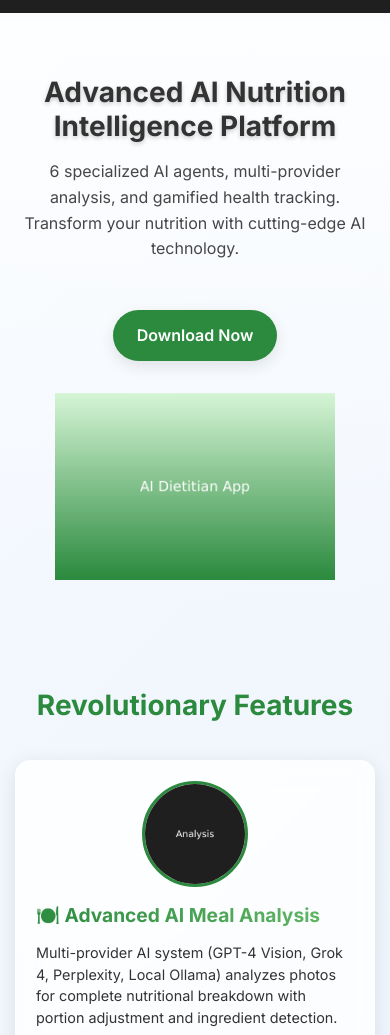
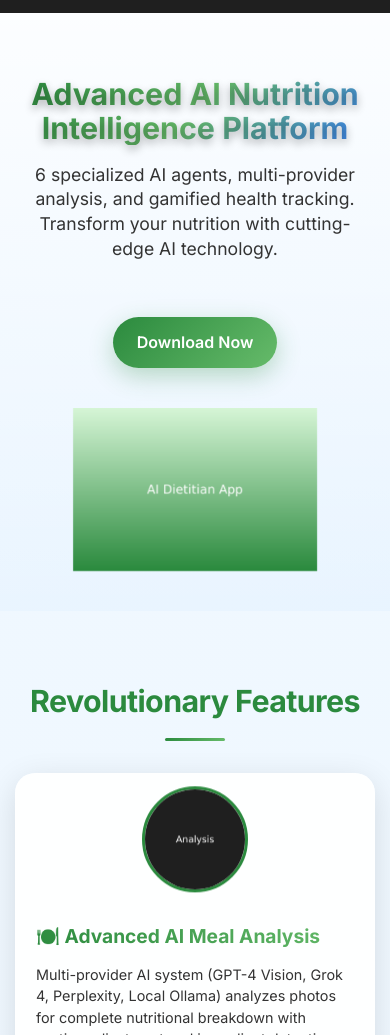
Before and after one commit to Olive-blockchain/ai-dietitian-website, a plain HTML site: page index.html in a window 390 px wide. Shown: the part 65-1100 px from the top of the page. Drawn offline with Linux system fonts and the light colour scheme.

Commit message:
Update style.css

```diff
--- a/style.css
+++ b/style.css
@@ -5,14 +5,17 @@
     --secondary-color: #1f1f1f;
     --text-color: #333;
     --background-color: #f4f4f4;
-    --card-background: rgba(255, 255, 255, 0.8);
-    --card-border: rgba(255, 255, 255, 0.3);
-    --shadow-color: rgba(0, 0, 0, 0.1);
-    --gradient-start: #f5f9ff;
-    --gradient-end: #d5e4f0;
+    --card-background: rgba(255, 255, 255, 0.9);
+    --card-border: rgba(255, 255, 255, 0.4);
+    --shadow-color: rgba(0, 0, 0, 0.12);
+    --gradient-start: #f0f8ff;
+    --gradient-end: #e6f3ff;
+    --accent-gradient: linear-gradient(135deg, #667eea 0%, #764ba2 100%);
     --pokemon-blue: #3B82F6;
     --pokemon-red: #EF4444;
     --pokemon-yellow: #F59E0B;
+    --glass-bg: rgba(255, 255, 255, 0.25);
+    --glass-border: rgba(255, 255, 255, 0.18);
 }
 
 [data-theme='dark'] {
@@ -20,14 +23,17 @@
     --secondary-color: #f4f4f4;
     --text-color: #f4f4f4;
     --background-color: #222;
-    --card-background: rgba(0, 0, 0, 0.6);
-    --card-border: rgba(255, 255, 255, 0.1);
-    --shadow-color: rgba(0, 0, 0, 0.3);
-    --gradient-start: #333;
-    --gradient-end: #111;
+    --card-background: rgba(0, 0, 0, 0.7);
+    --card-border: rgba(255, 255, 255, 0.15);
+    --shadow-color: rgba(0, 0, 0, 0.4);
+    --gradient-start: #1a1a2e;
+    --gradient-end: #16213e;
+    --accent-gradient: linear-gradient(135deg, #667eea 0%, #764ba2 100%);
     --pokemon-blue: #60A5FA;
     --pokemon-red: #F87171;
     --pokemon-yellow: #FBBF24;
+    --glass-bg: rgba(255, 255, 255, 0.1);
+    --glass-border: rgba(255, 255, 255, 0.2);
 }
 
 body {
@@ -36,8 +42,11 @@ body {
     background: linear-gradient(135deg, var(--gradient-start), var(--gradient-end));
     color: var(--text-color);
     line-height: 1.6;
-    transition: background-color 0.3s ease, color 0.3s ease;
+    transition: all 0.3s ease;
     overflow-x: hidden;
+    background-attachment: fixed;
+    background-size: 400% 400%;
+    animation: gradientShift 20s ease infinite;
 }
 
 header {
@@ -77,7 +86,8 @@ nav {
 }
 
 #theme-toggle:hover {
-    transform: rotate(20deg);
+    transform: rotate(20deg) scale(1.1);
+    color: var(--primary-color);
 }
 
 .logo a {
@@ -112,18 +122,22 @@ nav ul li a {
 
 nav ul li a:hover {
     color: var(--primary-color);
+    transform: translateY(-2px);
 }
 
 #hero {
     position: relative;
     text-align: center;
-    padding: 80px 20px;
+    padding: 100px 20px;
     overflow: hidden;
     display: flex;
     flex-direction: column;
     align-items: center;
     justify-content: center;
-    min-height: 60vh;
+    min-height: 70vh;
+    background: linear-gradient(135deg, var(--gradient-start), var(--gradient-end));
+    background-size: 400% 400%;
+    animation: gradientShift 15s ease infinite;
 }
 
 #hero::before {
@@ -148,17 +162,26 @@ nav ul li a:hover {
 }
 
 .hero-content h1 {
-    font-size: 3.5rem;
-    margin-bottom: 1rem;
+    font-size: 3.8rem;
+    margin-bottom: 1.5rem;
     font-weight: 700;
     color: var(--text-color);
-    text-shadow: 0 2px 4px rgba(0,0,0,0.2);
+    text-shadow: 0 4px 8px rgba(0,0,0,0.3);
+    background: linear-gradient(135deg, var(--primary-color), #66BB6A, var(--pokemon-blue));
+    -webkit-background-clip: text;
+    -webkit-text-fill-color: transparent;
+    background-clip: text;
+    animation: fadeInUp 1s ease-out;
 }
 
 .hero-content p {
-    font-size: 1.3rem;
+    font-size: 1.4rem;
     color: var(--text-color);
     opacity: 0.9;
+    margin-bottom: 2rem;
+    animation: fadeInUp 1s ease-out 0.3s both;
+    line-height: 1.6;
+    max-width: 600px;
 }
 
 .hero-image {
@@ -167,27 +190,57 @@ nav ul li a:hover {
     right: 0;
     max-width: 45%;
     height: auto;
-    opacity: 0.85;
+    opacity: 0.9;
     z-index: 1;
+    animation: slideInRight 1s ease-out 0.6s both;
+    transition: transform 0.3s ease;
+}
+
+.hero-image:hover {
+    transform: scale(1.05);
 }
 
 .cta-button {
     display: inline-block;
-    background-color: var(--primary-color);
+    background: linear-gradient(135deg, var(--primary-color), #66BB6A);
     color: #fff;
-    padding: 1rem 2.5rem;
+    padding: 1.2rem 3rem;
     text-decoration: none;
-    border-radius: 30px;
+    border-radius: 50px;
     margin-top: 2rem;
     font-size: 1.1rem;
     font-weight: 600;
-    transition: background-color 0.3s ease, transform 0.3s ease;
-    box-shadow: 0 5px 15px var(--shadow-color);
+    transition: all 0.3s ease;
+    box-shadow: 0 8px 25px rgba(43, 138, 62, 0.3);
+    position: relative;
+    overflow: hidden;
+    animation: fadeInUp 1s ease-out 0.9s both;
 }
 
 .cta-button:hover {
-    background-color: #5cb85c;
-    transform: translateY(-3px);
+    transform: translateY(-5px);
+    box-shadow: 0 15px 35px rgba(43, 138, 62, 0.4);
+    animation: pulse 1s infinite;
+}
+
+.cta-button:active {
+    transform: translateY(-2px);
+    box-shadow: 0 5px 15px rgba(43, 138, 62, 0.3);
+}
+
+.cta-button::before {
+    content: '';
+    position: absolute;
+    top: 0;
+    left: -100%;
+    width: 100%;
+    height: 100%;
+    background: linear-gradient(90deg, transparent, rgba(255,255,255,0.3), transparent);
+    transition: left 0.6s;
+}
+
+.cta-button:hover::before {
+    left: 100%;
 }
 
 section {
@@ -198,10 +251,25 @@ section {
 
 h2 {
     text-align: center;
-    font-size: 2.5rem;
+    font-size: 2.8rem;
     font-weight: 700;
-    margin-bottom: 3rem;
+    margin-bottom: 3.5rem;
     color: var(--primary-color);
+    position: relative;
+    padding-bottom: 1rem;
+    letter-spacing: -0.02em;
+}
+
+h2::after {
+    content: '';
+    position: absolute;
+    bottom: 0;
+    left: 50%;
+    transform: translateX(-50%);
+    width: 60px;
+    height: 3px;
+    background: linear-gradient(135deg, var(--primary-color), #66BB6A);
+    border-radius: 2px;
 }
 
 .feature-grid,
@@ -217,20 +285,46 @@ h2 {
 .faq-item,
 .differentiator {
     background: var(--card-background);
-    padding: 2rem;
-    border-radius: 15px;
-    box-shadow: 0 5px 20px var(--shadow-color);
+    padding: 2.5rem;
+    border-radius: 20px;
+    box-shadow: 0 8px 32px var(--shadow-color);
     border: 1px solid var(--card-border);
-    backdrop-filter: blur(10px);
-    -webkit-backdrop-filter: blur(10px);
-    transition: transform 0.3s ease;
+    backdrop-filter: blur(15px);
+    -webkit-backdrop-filter: blur(15px);
+    transition: all 0.3s ease;
+    position: relative;
+    overflow: hidden;
 }
 
 .feature:hover,
 .review:hover,
 .faq-item:hover,
 .differentiator:hover {
-    transform: translateY(-5px);
+    transform: translateY(-8px);
+    box-shadow: 0 15px 40px var(--shadow-color);
+    border-color: var(--primary-color);
+}
+
+.feature::before,
+.review::before,
+.faq-item::before,
+.differentiator::before {
+    content: '';
+    position: absolute;
+    top: 0;
+    left: 0;
+    width: 100%;
+    height: 100%;
+    background: linear-gradient(45deg, transparent, rgba(255,255,255,0.1), transparent);
+    transform: translateX(-100%);
+    transition: transform 0.6s;
+}
+
+.feature:hover::before,
+.review:hover::before,
+.faq-item:hover::before,
+.differentiator:hover::before {
+    transform: translateX(100%);
 }
 
 .feature img,
@@ -239,20 +333,30 @@ h2 {
     height: 100px;
     border-radius: 50%;
     object-fit: cover;
-    margin-bottom: 1rem;
+    margin-bottom: 1.5rem;
     display: block;
     margin-left: auto;
     margin-right: auto;
     border: 3px solid var(--primary-color);
+    transition: all 0.3s ease;
+    animation: float 3s ease-in-out infinite;
+}
+
+.feature img:hover,
+.review img:hover {
+    transform: scale(1.1);
+    box-shadow: 0 10px 25px rgba(43, 138, 62, 0.3);
 }
 
 .feature h3,
 .faq-item h3,
 .differentiator h3 {
-    font-size: 1.5rem;
+    font-size: 1.6rem;
     font-weight: 600;
     margin-top: 0;
     color: var(--text-color);
+    line-height: 1.3;
+    margin-bottom: 1rem;
 }
 
 .differentiator {
@@ -262,13 +366,16 @@ h2 {
 
 .differentiator h3 {
     color: var(--primary-color);
-    font-size: 1.3rem;
-    margin-bottom: 1rem;
+    font-size: 1.4rem;
+    margin-bottom: 1.2rem;
+    font-weight: 700;
 }
 
 .differentiator p {
-    line-height: 1.7;
-    font-size: 0.95rem;
+    line-height: 1.8;
+    font-size: 1rem;
+    color: var(--text-color);
+    opacity: 0.9;
 }
 
 .review p {
@@ -348,17 +455,37 @@ footer {
 .price-card {
     background: var(--card-background);
     border: 1px solid var(--card-border);
-    border-radius: 15px;
-    padding: 2rem;
+    border-radius: 20px;
+    padding: 2.5rem;
     text-align: center;
-    box-shadow: 0 5px 20px var(--shadow-color);
-    backdrop-filter: blur(10px);
-    -webkit-backdrop-filter: blur(10px);
-    transition: transform 0.3s ease;
+    box-shadow: 0 8px 32px var(--shadow-color);
+    backdrop-filter: blur(15px);
+    -webkit-backdrop-filter: blur(15px);
+    transition: all 0.3s ease;
+    position: relative;
+    overflow: hidden;
 }
 
 .price-card:hover {
-    transform: translateY(-5px);
+    transform: translateY(-8px);
+    box-shadow: 0 15px 40px var(--shadow-color);
+    border-color: var(--primary-color);
+}
+
+.price-card::before {
+    content: '';
+    position: absolute;
+    top: 0;
+    left: 0;
+    width: 100%;
+    height: 100%;
+    background: linear-gradient(45deg, transparent, rgba(255,255,255,0.1), transparent);
+    transform: translateX(-100%);
+    transition: transform 0.6s;
+}
+
+.price-card:hover::before {
+    transform: translateX(100%);
 }
 
 .price-card h3 {
@@ -404,6 +531,61 @@ footer {
     font-weight: 700;
 }
 
+/* Animations */
+@keyframes gradientShift {
+    0% { background-position: 0% 50%; }
+    50% { background-position: 100% 50%; }
+    100% { background-position: 0% 50%; }
+}
+
+@keyframes fadeInUp {
+    from {
+        opacity: 0;
+        transform: translateY(30px);
+    }
+    to {
+        opacity: 1;
+        transform: translateY(0);
+    }
+}
+
+@keyframes slideInRight {
+    from {
+        opacity: 0;
+        transform: translateX(50px);
+    }
+    to {
+        opacity: 0.9;
+        transform: translateX(0);
+    }
+}
+
+@keyframes pulse {
+    0%, 100% { transform: scale(1); }
+    50% { transform: scale(1.05); }
+}
+
+@keyframes float {
+    0%, 100% { transform: translateY(0px); }
+    50% { transform: translateY(-10px); }
+}
+
+@keyframes fadeIn {
+    from { opacity: 0; }
+    to { opacity: 1; }
+}
+
+@keyframes slideInUp {
+    from {
+        opacity: 0;
+        transform: translateY(40px);
+    }
+    to {
+        opacity: 1;
+        transform: translateY(0);
+    }
+}
+
 /* Tablet styles */
 @media (max-width: 1024px) and (min-width: 769px) {
     section {
@@ -411,7 +593,8 @@ footer {
     }
 
     .hero-content h1 {
-        font-size: 3rem;
+        font-size: 3.2rem;
+        line-height: 1.2;
     }
 
     .feature-grid,
@@ -478,18 +661,22 @@ footer {
 
     .hero-image {
         position: static;
-        max-width: 80%;
+        max-width: 70%;
         margin-top: 2rem;
         opacity: 1;
+        animation: fadeIn 1s ease-out;
     }
 
     .hero-content h1 {
-        font-size: 2rem;
+        font-size: 2.2rem;
         line-height: 1.2;
+        margin-bottom: 1rem;
     }
 
     .hero-content p {
-        font-size: 1.1rem;
+        font-size: 1.2rem;
+        line-height: 1.5;
+        margin-bottom: 1.5rem;
     }
 
     section {
@@ -497,8 +684,8 @@ footer {
     }
 
     h2 {
-        font-size: 2rem;
-        margin-bottom: 2rem;
+        font-size: 2.2rem;
+        margin-bottom: 2.5rem;
     }
 
     .feature-grid,
@@ -532,15 +719,18 @@ footer {
 
 @media (max-width: 480px) {
     .hero-content h1 {
-        font-size: 1.75rem;
+        font-size: 1.9rem;
+        line-height: 1.1;
     }
 
     .hero-content p {
-        font-size: 1rem;
+        font-size: 1.1rem;
+        line-height: 1.4;
     }
 
     h2 {
-        font-size: 1.75rem;
+        font-size: 1.9rem;
+        margin-bottom: 2rem;
     }
 
     .cta-button {
```
